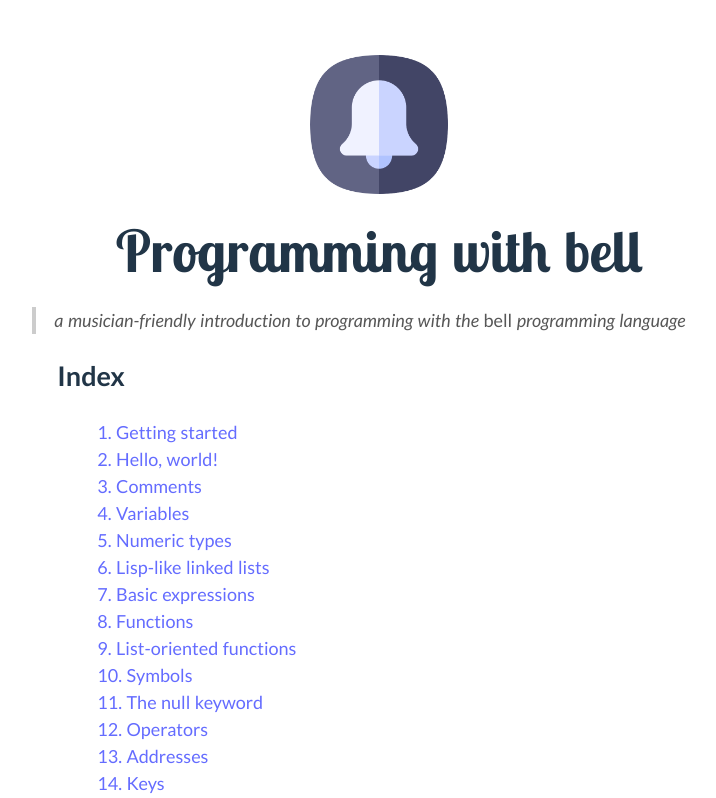
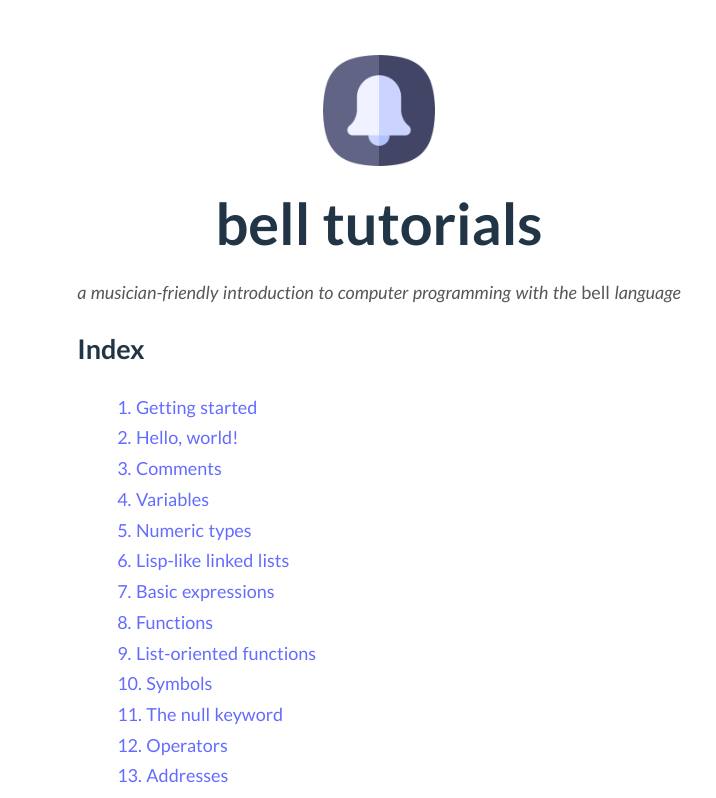
Before and after one commit to felipetovarhenao/bell-tutorials, a React (Vite) app: page /reference in a window 1280 px wide. Shown: the top 798 px of the page, without its empty margins (261-977 px from the left). Built offline with nearby package versions, Linux system fonts and the light colour scheme.

Commit message:
Improve styling

```diff
--- a/index.html
+++ b/index.html
@@ -24,9 +24,9 @@
   <link rel="preconnect" href="https://fonts.googleapis.com">
   <link rel="preconnect" href="https://fonts.gstatic.com" crossorigin>
   <link
-    href="https://fonts.googleapis.com/css2?family=Lato:ital,wght@0,100;0,300;0,400;0,700;0,900;1,100;1,300;1,400;1,700;1,900&family=Lobster+Two:ital,wght@0,400;0,700;1,400;1,700&display=swap"
+    href="https://fonts.googleapis.com/css2?family=Lato:ital,wght@0,100;0,300;0,400;0,700;0,900;1,100;1,300;1,400;1,700;1,900&display=swap"
     rel="stylesheet">
-  <title>bell | Felipe Tovar-Henao</title>
+  <title>Bell Tutorials | Felipe Tovar-Henao</title>
 </head>
 
 <body>
--- a/src/components/Index.tsx
+++ b/src/components/Index.tsx
@@ -8,9 +8,9 @@ const Index = ({ lessons }: IndexProps) => {
   return (
     <div>
       <img className="main-logo" src="logo.png" alt="bell-logo" />
-      <h1 className="header">Programming with bell</h1>
-      <blockquote>
-        <i>a musician-friendly introduction to programming with the</i> bell <i>programming language</i>
+      <h1 className="header">Bell Tutorials</h1>
+      <blockquote className="header-subtitle">
+        <i>a musician-friendly introduction to computer programming with the</i> bell <i>language</i>
       </blockquote>
 
       <TOC lessons={lessons} />
--- a/src/index.css
+++ b/src/index.css
@@ -5,9 +5,8 @@
   font-size: large;
   word-spacing: 1px;
 
-  color-scheme: light dark;
   color: #1c1c20de;
-  background-color: #f6f6f6;
+  background-color: #f1f1f1;
 
   font-synthesis: none;
   text-rendering: optimizeLegibility;
@@ -21,7 +20,7 @@ a {
   text-decoration: inherit;
 }
 a:hover {
-  color: #535bf2;
+  color: #444df3;
 }
 
 body {
@@ -56,18 +55,21 @@ button:hover {
   border-color: #646cff;
 }
 .header {
-  font-family: "Lobster Two", sans-serif;
+  text-transform: lowercase;
+  font-optical-sizing: auto;
   text-align: center;
   margin-top: 25px;
   margin-bottom: 25px;
-  // font-weight: bolder;
 }
 .main-logo {
   display: block;
   margin-left: auto;
   margin-top: 25px;
   margin-right: auto;
-  max-width: 20%;
+  max-width: 17%;
+}
+th {
+  text-align: left;
 }
 button:focus,
 button:focus-visible {
@@ -111,8 +113,9 @@ button:focus-visible {
   box-shadow: 5px;
 }
 .inline-code {
-  font-family: "Fira Code", "Fira Mono", Menlo, Consolas, "DejaVu Sans Mono", monospace;
+  font-family: Menlo, Consolas, "DejaVu Sans Mono", monospace;
   white-space: pre;
+  color: #505061de;
   overflow-wrap: break-word;
   text-wrap: wrap;
 }
@@ -124,6 +127,15 @@ p > b.inline-code {
 table {
   border-spacing: 15px;
 }
+.header-subtitle {
+  text-align: center;
+  align-items: center;
+  padding-left: 20px;
+  padding-right: 20px;
+  margin: 5px;
+  justify-content: center;
+  border: none;
+}
 .toc {
   padding-left: 25px;
   padding-right: 25px;
@@ -131,6 +143,9 @@ table {
 .toc-list {
   list-style-type: none;
   font-size: large;
+  a {
+    line-height: 1.707em;
+  }
 }
 .banner {
   display: flex;
```
